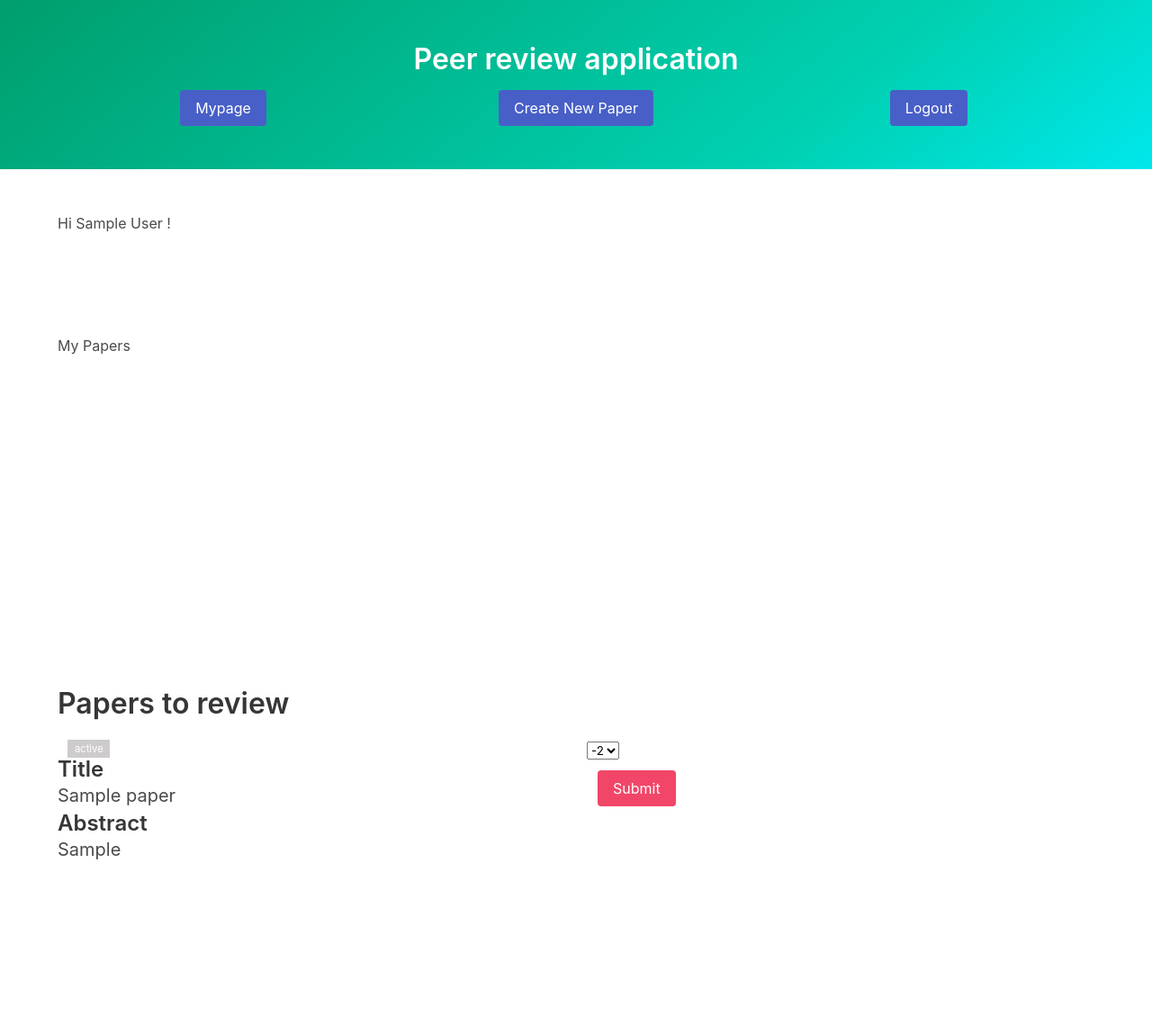
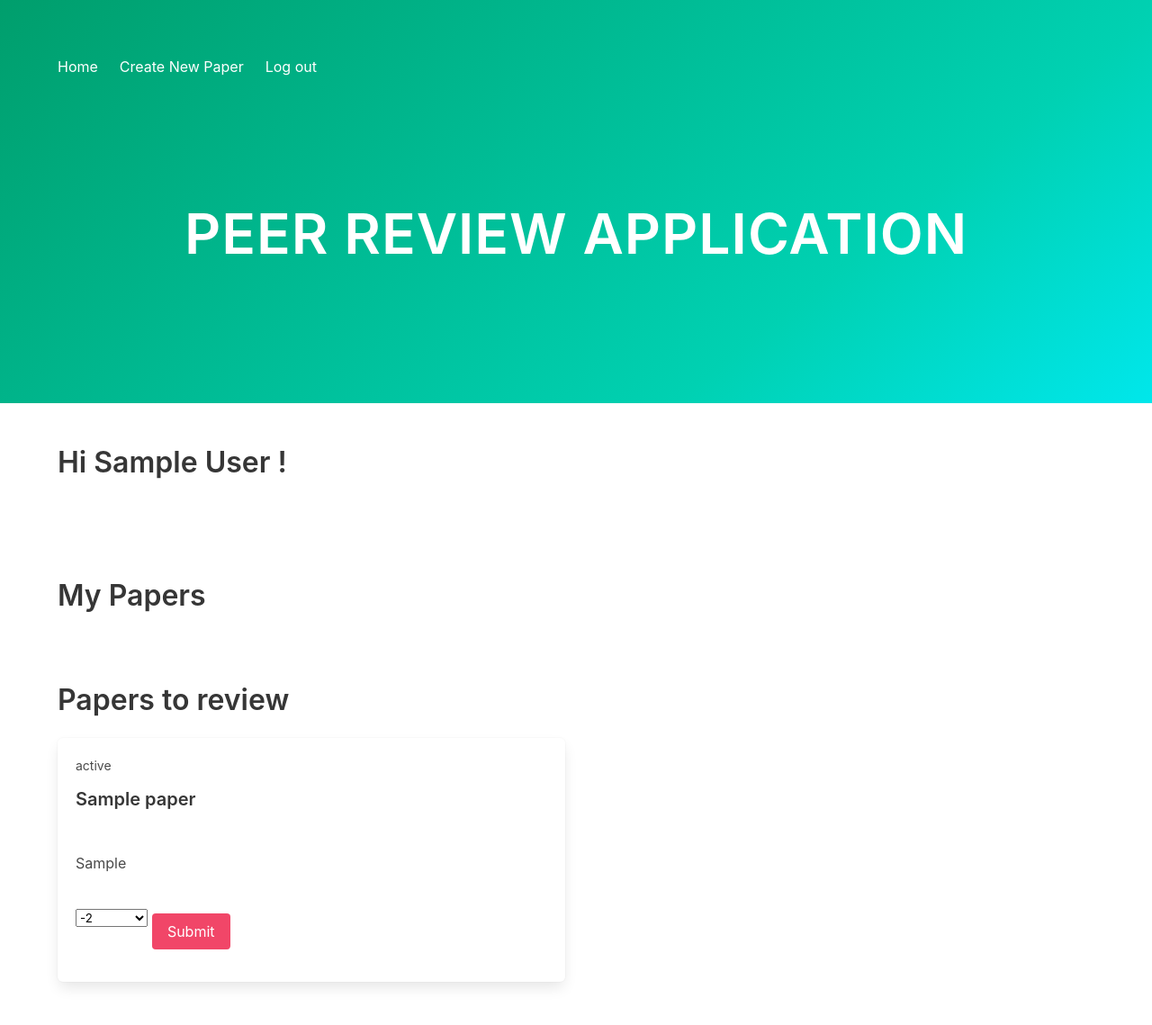
Before and after one commit to krstnschwpwr/peer_review_system, a Flask app: page /mypage in a window 1280 px wide. Shown: the whole page at 90% size. Before the commit the page ends 955 px from the top, so only its background shows below. Run offline with Flask 2, Linux system fonts and the light colour scheme; a user stored in the database is signed in; tables that the repository leaves empty hold one stand-in row (values such as "Sample post"); data that the repository does not hold is empty; parts of the project's set-up code (start-up, migrations or seed data) failed here and were passed over; some libraries are stand-ins or nearby versions.

Commit message:
nav and some css

```diff
--- a/app/static/css/style.css
+++ b/app/static/css/style.css
@@ -11,10 +11,15 @@
 .list { margin-top: 5em; margin-bottom: 5em; min-height: 13em; clear: both;}
 
 
-.mypapers{ width: 100%; float: left;}
+.mypapers{ width: 100%; float: left; margin-bottom: 5em;}
 .option a{ float: left; margin-right: 10px;}
 .cf { clear: both;}
 span.status{ background: #cecbcb; color: white; padding: .3em .7em; margin-top: 2em;font-size: .7em;
     margin-left: 1em;}
 ul{ list-style: none; padding-left: 0;}
 .content{ margin-bottom: 5em;}
+select{ width: 25%;}
+.media-content .button{ margin-top: .5em;}
+.hero.is-primary.is-bold{ min-height: 20em;}
+article .button{ margin-right: 1em;}
+.hero.is-primary .title{ text-transform: uppercase; letter-spacing: 1px; font-size: 3.9em; margin: 2em auto;}
--- a/app/static/js/mypage.js
+++ b/app/static/js/mypage.js
@@ -10,13 +10,15 @@ $(document).ready(function () {
         var id = '';
         $.each(myvar, function (key, paper) {
             id = paper.id;
-            $('.mypapers .list ').append(" <li class='cf '> <div class='content'>" + paper.id + "<h4>" +
-                paper.title + "<span class='status'>" + paper.status+ "</span>" +"</h4><br>" + paper.abstract + "<br>" + "<br>" +
-                "<a href='api/paper/"+id+"'> <button class='btn orange'>Show</button></a>"+
-                "<a href='api/paper/delete/"+id+"'> <button class='btn orange'>Delete</button></a>"+
-                "</a> "  + "</form><br>" +"</a>" + "</div></li>");
+            $('.mypapers .columns ').append(" <div class='column'><div class='box'> <article class='media'> "+
+                "<div class='media-content clearfix'> <div class='content'> <small>" + paper.status + "</small>"+
+                                "<h4 class='subtitle is-5'>" + paper.title+ " </h4><br>" + paper.abstract + "</p> </div>"+
+                            "<div class='column is-narrow'></div> <a  class='button button is-link is-rounded' href='api/paper/"+id+"'>Show</a>"+
+                         "<a class='button is-link is-outlined is-rounded' href='api/paper/delete/"+id+"'> Delete</a>"+"</div> <div class='column'></div> </article> </div></div>");
         });
     }
+
+
 
     function loadPapers() {
         $.ajax({
--- a/app/templates/home.html
+++ b/app/templates/home.html
@@ -8,7 +8,7 @@
 
 {% block content %}
 
-    <div class="container has-text-centered">
+    <div class="container home has-text-centered">
         <div class="columns">
             <div class="column is-half is-offset-one-quarter">
                 <div class="section">
--- a/app/templates/layout/base.html
+++ b/app/templates/layout/base.html
@@ -12,6 +12,8 @@
 <section class="hero is-primary is-bold">
     <div class="hero-body">
         <div class="container">
+            {% block navbar %}
+            {% endblock %}
             <h1 class="title has-text-centered">
                 Peer review application
             </h1>
--- a/app/templates/mypage.html
+++ b/app/templates/mypage.html
@@ -1,70 +1,74 @@
 {% extends "layout/base.html" %}
+{% if current_user.is_authenticated %}
+{% block navbar %}
+<nav class="navbar is-transparent">
+    <div class="navbar-brand">
+        <div id="navbarExampleTransparentExample" class="navbar-menu">
+            <div class="navbar-start">
+                <a class="navbar-item" href="/">
+                    Home
+                </a>
+                <a class="navbar-item" href="/paper/new">
+                    Create New Paper
+                </a>
+                <a class="navbar-item" href="/logout">
+                    Log out </a>
+            </div>
+        </div>
+    </div>
+</nav>
+{% endblock %}
+{% endif %}
+{% block title %}
+{% endblock %}
 
-{% block title %}
+{% block content %}
+<h4 class="title">Hi {{ current_user.name }} !</h4>
 
-{% if current_user.is_authenticated %}
+<section class="section-components mypage">
+
+    <div class="mypapers text-primary">
+        <h3 class="title is-8"> My Papers</h3>
         <div class="columns">
-    <div class="column">
-        <a class="button is-link">Mypage</a>
-    </div>
-    <div class="column">
-        <a class="button is-link" href="/paper/new">Create New Paper</a>
-    </div>
-    <div class="column">
-        <a class="button is-link" href="/logout">Logout</a>
+
         </div>
 
     </div>
-{% endif %}
-{% endblock %}
-
-{% block content %}
-Hi {{ current_user.name }} !
-
-<section class="section-components mypage">
-
-    <div class="mypapers">
-        <h3> My Papers</h3>
-        <ul class="list"></ul>
-
-    </div>
-
-
     <div class="review">
         <h2 class="title is-8"> Papers to review</h2>
         <div class="columns">
             <div class="column">
-
-
+                <div class="box">
+                    <article class="media">
+                        <div class="media-content clearfix">
+                            <div class="content">
                                 {% for my in mypapers%}
-                <span class="status">{{my.status}}</span>
-                <h2 class="title is-4">Title</h2>
+                                <p>
+                                    <small>{{my.status}}</small>
                                 <h4 class="subtitle is-5"> {{ my.title }}</h4>
-                <h2 class="title is-4">Abstract</h2>
-                <h4 class="subtitle is-5"> {{ my.abstract }}</h4>
-
-
+                                <br>
+                                {{ my.abstract }}
+                                </p>
                             </div>
-            <div class="column">
-                <form class="" role="form" method="post" action="{{ url_for('save_rating') }}">
+                            <div class="column is-narrow"></div>
+                            <form class="is-one-fifth" role="form" method="post" action="{{ url_for('save_rating') }}">
                                 <select name="rating">
                                     <h1>My Rating</h1>
-                        <option value="-2">-2 </option>
+                                    <option value="-2">-2</option>
                                     <option value="-1">-1</option>
                                     <option value="0">0</option>
                                     <option value="1">1</option>
                                     <option value="2">2</option>
                                 </select>
                                 <input type="hidden" value="{{my.id}}" name="paper_id">
-
+                                <button class="button is-danger" type="submit">Submit</button>
+                            </form>
+                        </div>
+                        <div class="column"></div>
+                    </article>
+                </div>
+            </div>
             <div class="column">
-                        <button class="button is-danger" type="submit">Submit</button>
-                    </div>
-
-
-                </form>
-
-
             </div>
             {% endfor %}
         </div>
```
Also changed, not shown: app/templates/admin.html (+27 -22 lines). Lines whose indentation alone changed are shown as unchanged.
